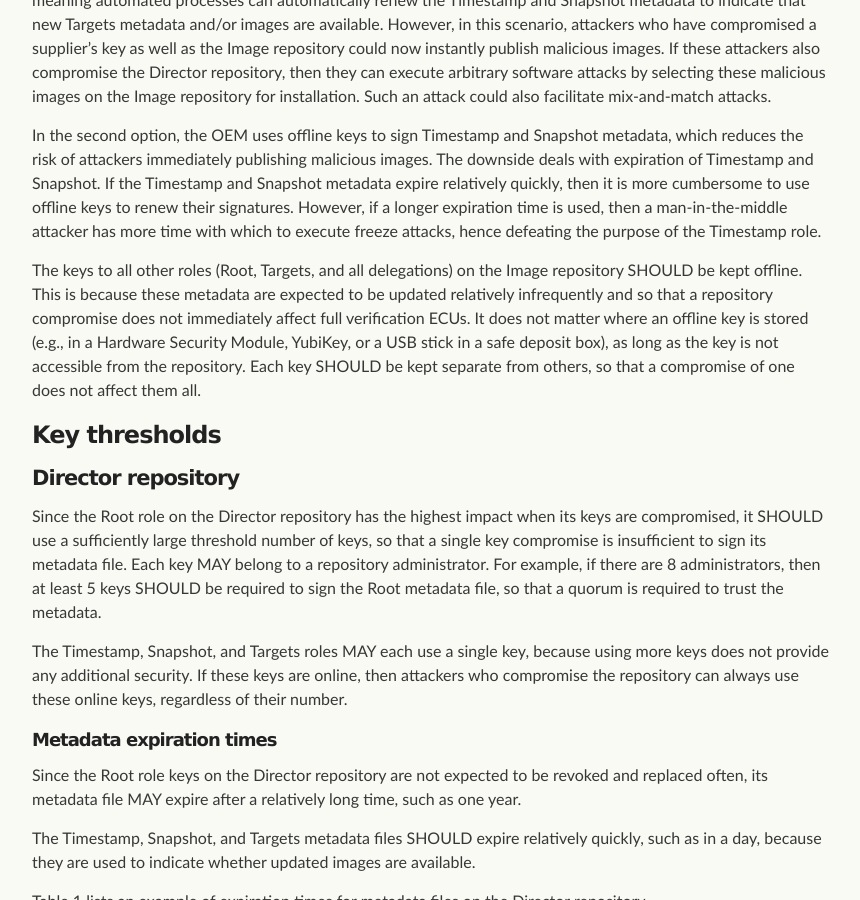
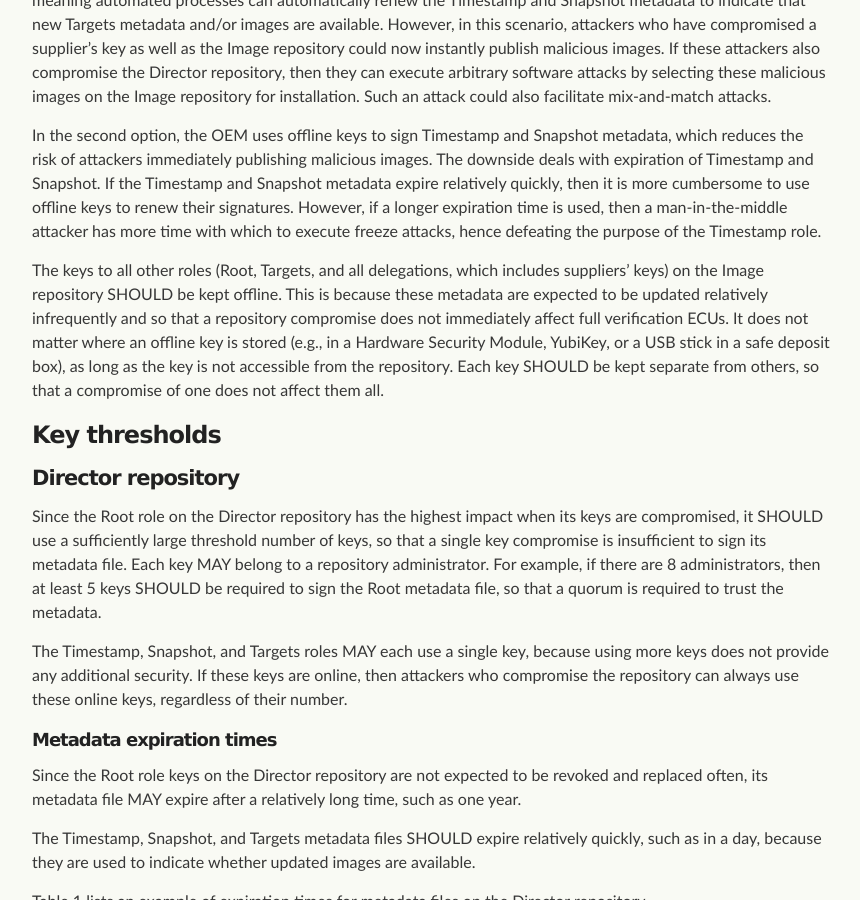
Before and after one commit to uptane/deployment-considerations, a Jekyll site: the page built from key_management.md, in a window 1280 px wide and 900 px high, scrolled down 818 px. Shown: the whole window, without its empty margins (208-1068 px from the left). Built offline with Jekyll 4.4.1, drawn with Linux system fonts in a browser that asks for light colours; our own code applies the rules of GitHub Pages for plain Markdown files.

Commit message:
Update key_management.md
Co-Authored-By: Trishank K Kuppusamy <33133073+trishankatdatadog@users.noreply.github.com>

```diff
--- a/key_management.md
+++ b/key_management.md
@@ -20,7 +20,7 @@ On the Image repository, the Timestamp and Snapshot metadata SHOULD be signed us
 
 In the second option, the OEM uses offline keys to sign Timestamp and Snapshot metadata, which reduces the risk of attackers immediately publishing malicious images. The downside deals with expiration of Timestamp and Snapshot.  If the Timestamp and Snapshot metadata expire relatively quickly, then it is more cumbersome to use offline keys to renew their signatures. However, if a longer expiration time is used, then a man-in-the-middle attacker has more time with which to execute freeze attacks, hence defeating the purpose of the Timestamp role.
 
-The keys to all other roles (Root, Targets, and all delegations) on the Image repository SHOULD be kept offline. This is because these metadata are expected to be updated relatively infrequently and so that a repository compromise does not immediately affect full verification ECUs. It does not matter where an offline key is stored (e.g., in a Hardware Security Module, YubiKey, or a USB stick in a safe deposit box), as long as the key is not accessible from the repository. Each key SHOULD be kept separate from others, so that a compromise of one does not affect them all.
+The keys to all other roles (Root, Targets, and all delegations, which includes suppliers' keys) on the Image repository SHOULD be kept offline. This is because these metadata are expected to be updated relatively infrequently and so that a repository compromise does not immediately affect full verification ECUs. It does not matter where an offline key is stored (e.g., in a Hardware Security Module, YubiKey, or a USB stick in a safe deposit box), as long as the key is not accessible from the repository. Each key SHOULD be kept separate from others, so that a compromise of one does not affect them all.
 
 
 ### Key thresholds
```
